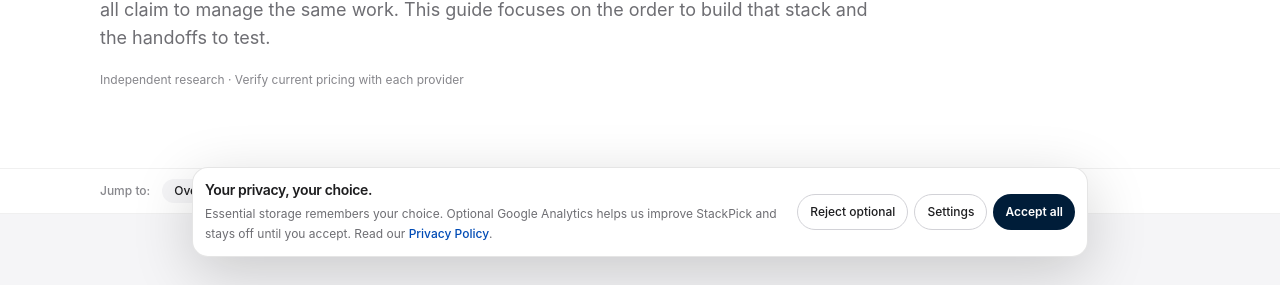
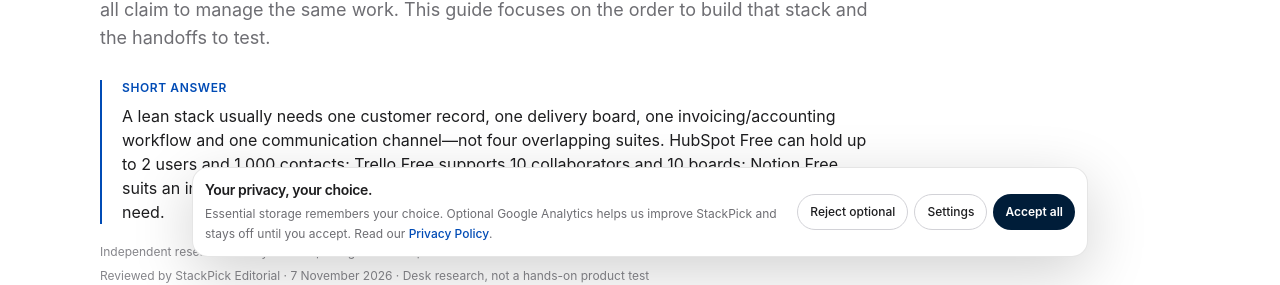
Before and after one commit to LinukaBandara/StackPick, a Next.js app: page /best/simple-small-business-software-stack in a window 1280 px wide. Shown: the part 519-804 px from the top of the page. Built offline with nearby package versions, Linux system fonts and the light colour scheme; no server answers.

Commit message:
Make small business stack guide more actionable

```diff
--- a/app/best/simple-small-business-software-stack/page.tsx
+++ b/app/best/simple-small-business-software-stack/page.tsx
@@ -13,36 +13,38 @@ export default function Page() {
     <ComparisonArticle
       title="How to Build a Simple Small-Business Software Stack"
       slug="simple-small-business-software-stack"
+      reviewedOn="2026-11-07"
       intro="A small-business stack should follow the way work moves through your company: a lead arrives, someone delivers the service, an invoice gets paid and the customer may return. Choose one reliable home for each important record and avoid adopting several apps that all claim to manage the same work. This guide focuses on the order to build that stack and the handoffs to test."
-      pricingNote="Before adopting a suite, check the current plan terms for each included product, integrations, user permissions and data export. A bundle is only economical if it covers the functions your business will actually use."
+      quickAnswer="A lean stack usually needs one customer record, one delivery board, one invoicing/accounting workflow and one communication channel—not four overlapping suites. HubSpot Free can hold up to 2 users and 1,000 contacts; Trello Free supports 10 collaborators and 10 boards; Notion Free suits an individual workspace. Add Zoho apps only when you know which specific function you need."
+      pricingNote="Plan details checked November 7, 2026. HubSpot Free: 2 users and 1,000 contacts, with 1,000 records per other standard object type. Trello Free: 10 collaborators, 10 boards and 250 monthly Workspace command runs. Notion Free has no time limit/card requirement for individual use, but team collaboration is limited. Zoho CRM, Books, Invoice and Expense are separate products with different regional plans and limits; do not generalize one product's free tier to the whole suite."
       tools={[
         {
           name: "HubSpot",
           bestFor: "Keeping lead history and follow-up actions in one place",
-          freeOption: "Check current CRM plan terms and included features.",
+          freeOption: "Permanent Free CRM: up to 2 users and 1,000 contacts, plus 1,000 records per other standard object type per account.",
           tradeoff: "Useful as a customer record, but avoid duplicating the same lead details across multiple systems.",
-          url: "https://www.hubspot.com/",
+          url: "https://www.hubspot.com/pricing/crm?selectedPackage=free",
         },
         {
           name: "Notion",
           bestFor: "Centralizing internal procedures, briefs and project context",
-          freeOption: "Check current workspace, collaboration and usage terms.",
+          freeOption: "Free plan has no time limit or card requirement for individual use; team collaboration and member limits apply.",
           tradeoff: "Can hold process knowledge next to project notes, but needs a clear owner and consistent structure.",
-          url: "https://www.notion.com/",
+          url: "https://www.notion.com/teams",
         },
         {
           name: "Trello",
           bestFor: "Showing which work is queued, active, blocked or complete",
-          freeOption: "Check current free-plan board and collaboration limits.",
+          freeOption: "Free plan supports up to 10 collaborators and 10 boards per Workspace, unlimited cards and 250 Workspace command runs/month.",
           tradeoff: "Good for a visual workflow, but do not maintain a second task board if your main work system already covers it.",
-          url: "https://trello.com/",
+          url: "https://trello.com/en/pricing",
         },
         {
-          name: "Zoho",
-          bestFor: "Exploring a connected suite when several business functions need coordination",
-          freeOption: "Check the exact product's plan and regional availability; Zoho products have different terms.",
-          tradeoff: "Connected products can reduce switching, but a suite can add complexity if you only need one function.",
-          url: "https://www.zoho.com/",
+          name: "Zoho CRM",
+          bestFor: "A dedicated CRM option when a small team needs configurable lead records",
+          freeOption: "US CRM Free Edition supports up to 3 users; Zoho Invoice, Books and Expense have separate product-specific limits.",
+          tradeoff: "The broader ecosystem can connect business workflows, but choose and price each product separately rather than assuming one suite plan includes all features.",
+          url: "https://www.zoho.com/en-us/crm/zohocrm-pricing.html?price=FREE",
         },
       ]}
       bottomLine="Build the stack in stages: establish a customer record, make delivery visible, standardize invoicing, then connect scheduling and communication only where they remove friction. Do not migrate everything at once. Run a small pilot, choose a source of truth for each record type and keep a simple export route before rolling the system out to the whole team."
```
